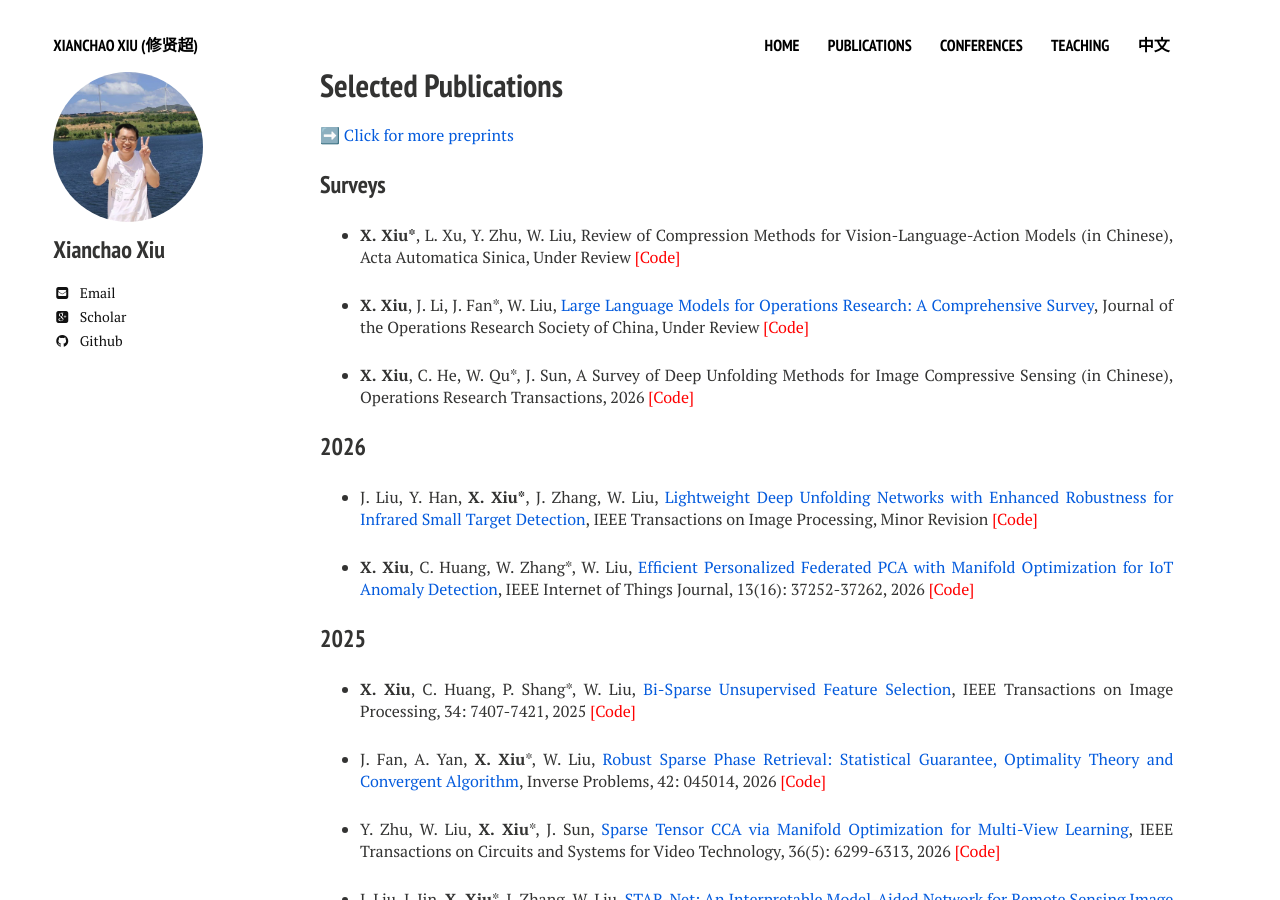
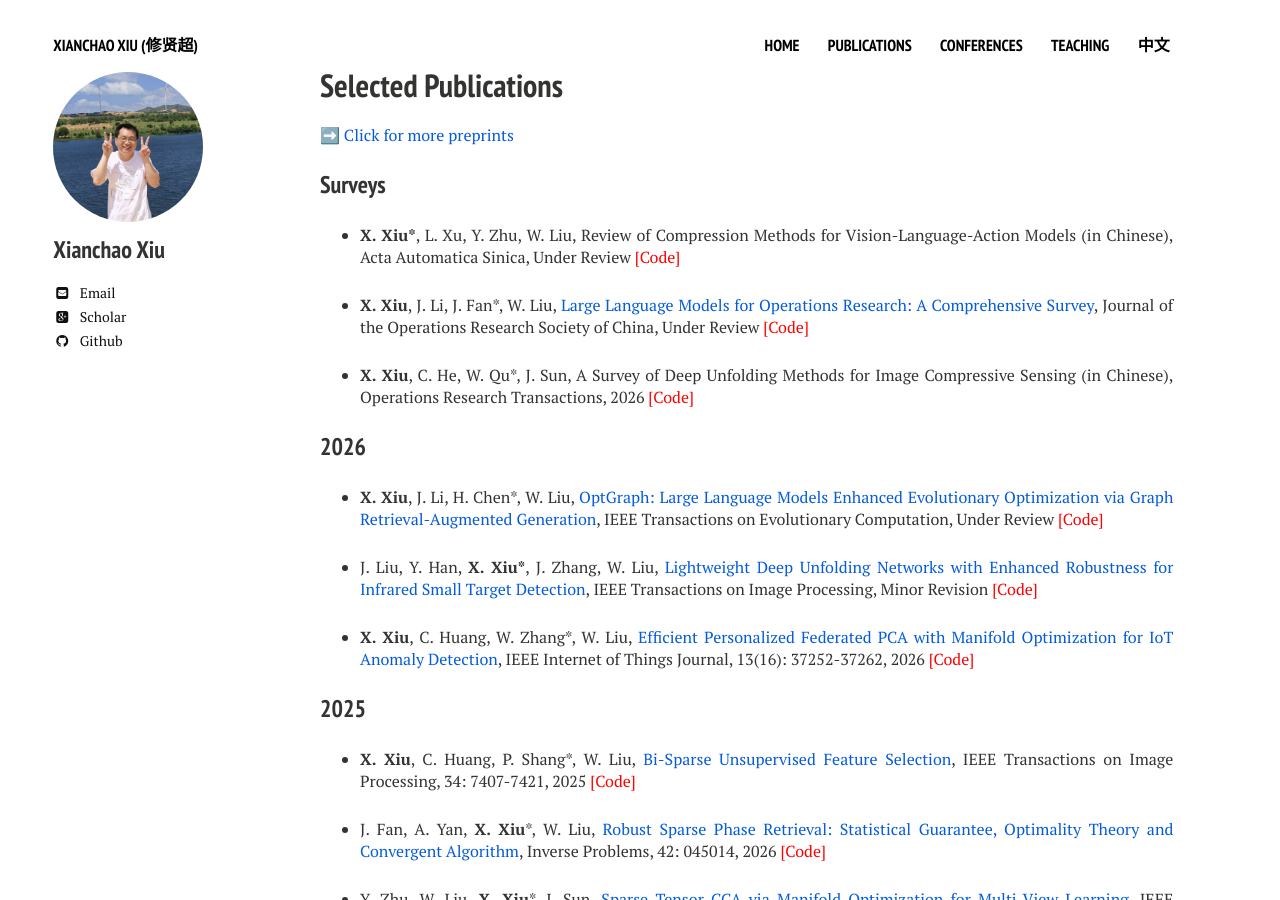
Before and after one commit to xianchaoxiu/xianchaoxiu.github.io, a Jekyll site: the page built from publications/index.md, in a window 1280 px wide and 900 px high. Built offline with Jekyll 4.4.1, drawn with Linux system fonts in a browser that asks for light colours; nearby versions of some CDN libraries.

Commit message:
Update index.md

```diff
--- a/publications/index.md
+++ b/publications/index.md
@@ -20,8 +20,9 @@ share: false
 
 ### 2026
 
+* <b>X. Xiu</b>, J. Li, H. Chen*, W. Liu, <a href="https://arxiv.org/abs/2607.27918" class="textlink" target="_blank">OptGraph: Large Language Models Enhanced Evolutionary Optimization via Graph Retrieval-Augmented Generation</a>, IEEE Transactions on Evolutionary Computation, Under Review <a href="https://github.com/xianchaoxiu/OptGraph" class="textlink" target="_blank" style="color: red;">[Code]</a>
+
 * J. Liu, Y. Han, <b>X. Xiu*</b>, J. Zhang, W. Liu, <a href="https://arxiv.org/abs/2509.08205" class="textlink" target="_blank">Lightweight Deep Unfolding Networks with Enhanced Robustness for Infrared Small Target Detection</a>, IEEE Transactions on Image Processing, Minor Revision <a href="https://github.com/xianchaoxiu/L-RPCANet" class="textlink" target="_blank" style="color: red;">[Code]</a>
-
 
 * <b>X. Xiu</b>, C. Huang, W. Zhang*, W. Liu, <a href="https://doi.org/10.1109/JIOT.2026.3701337" class="textlink" target="_blank">Efficient Personalized Federated PCA with Manifold Optimization for IoT Anomaly Detection</a>, IEEE Internet of Things Journal, 13(16): 37252-37262, 2026 <a href="https://github.com/xianchaoxiu/FedEP" class="textlink" target="_blank" style="color: red;">[Code]</a>
 
```
